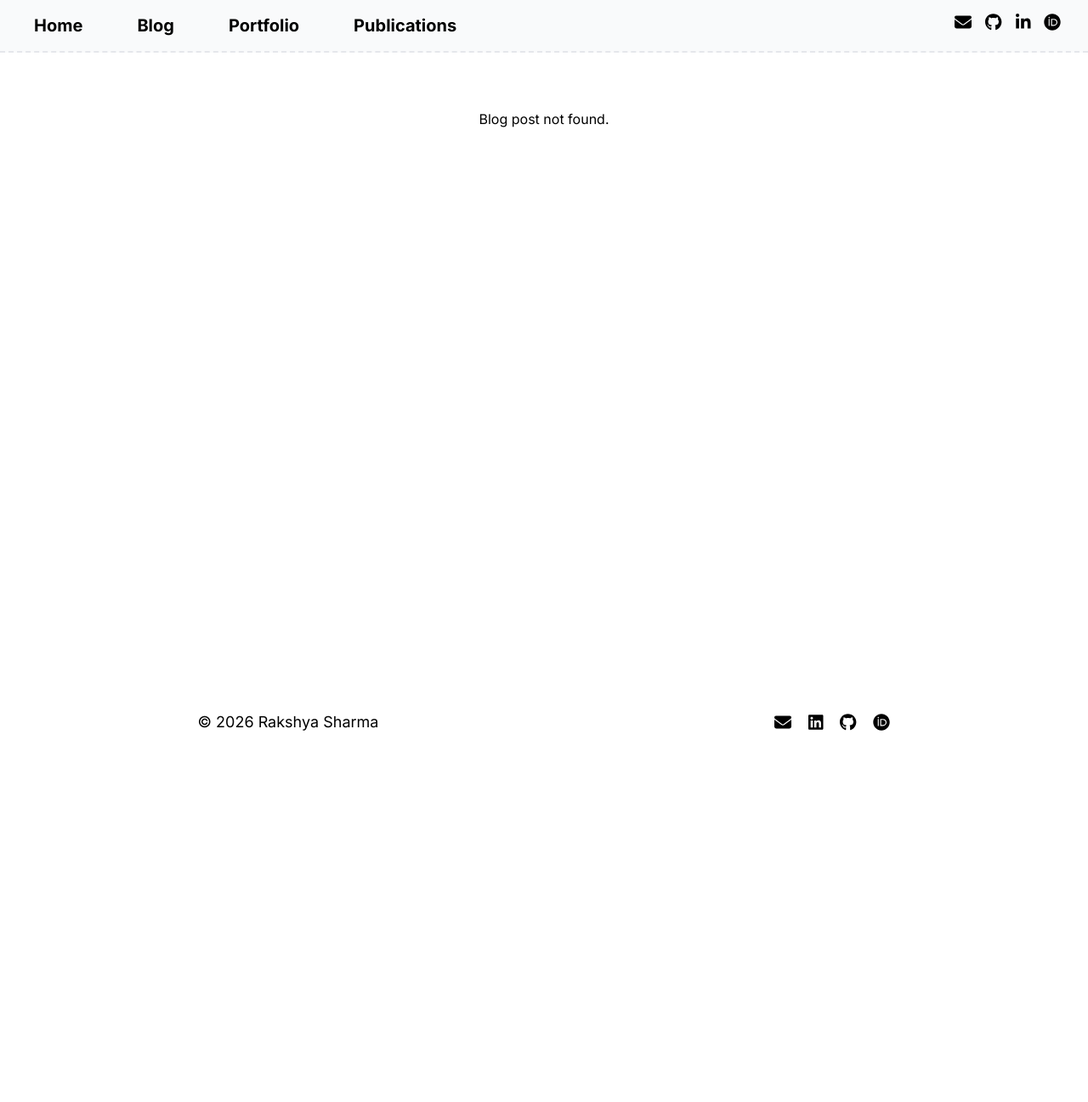
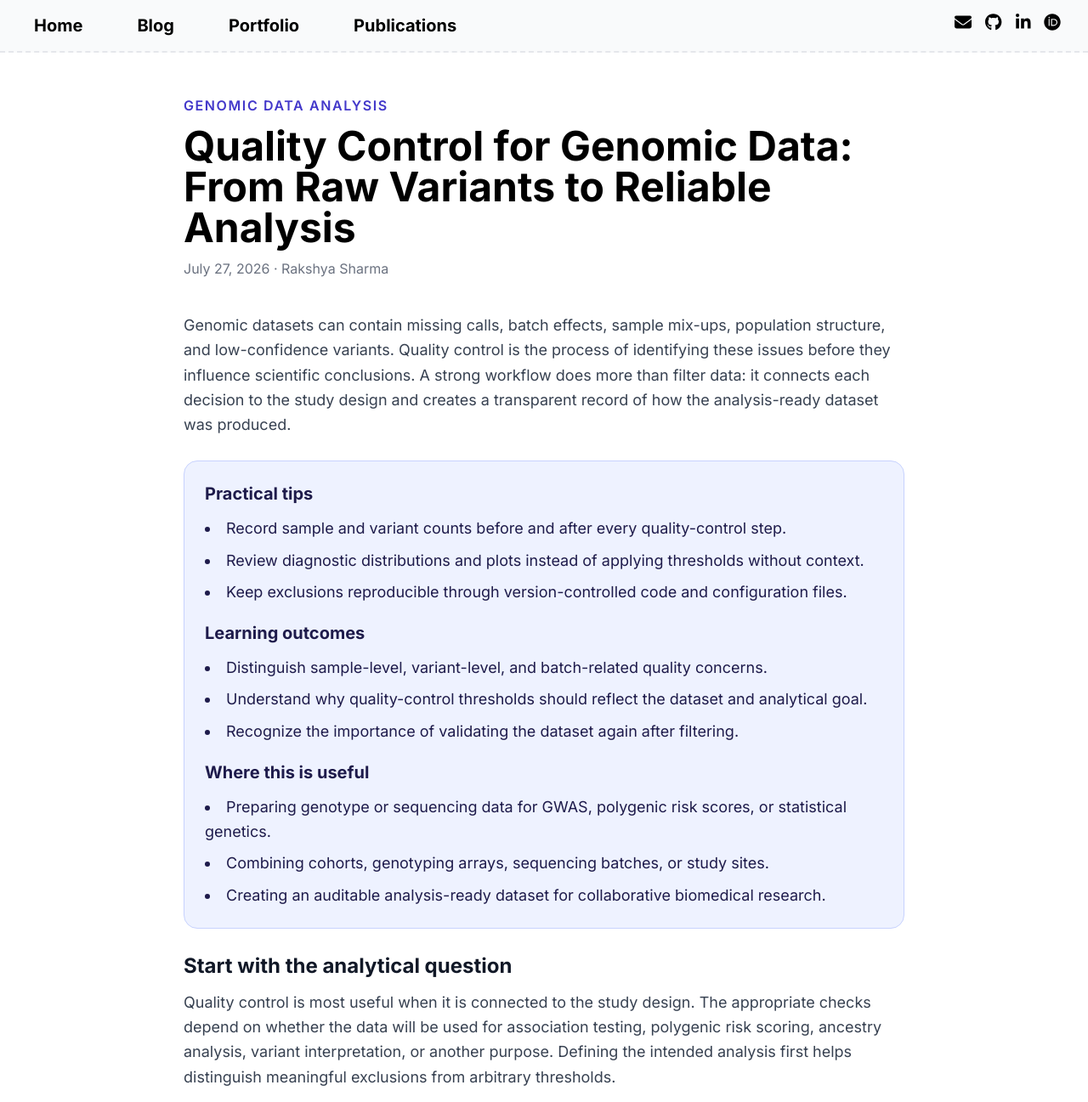
Before and after one commit to codewithrakshya/RakshyaSharma, a React (Create React App) app: page /blog/genomic-data-quality-control in a window 1280 px wide. Before the commit this address had no page. Shown: the top 1297 px of the page at 85% size. Before the commit the page ends 884 px from the top, so only its background shows below. Built offline with nearby package versions, Linux system fonts and the light colour scheme.

Commit message:
Add genomic data quality article

```diff
--- a/src/pages/Blogs/BlogArticle.js
+++ b/src/pages/Blogs/BlogArticle.js
@@ -3,6 +3,7 @@ import React from "react";
 const BlogArticle = ({
   category,
   title,
+  date = "July 2026",
   introduction,
   sections,
   tips = [],
@@ -15,7 +16,7 @@ const BlogArticle = ({
     </p>
     <h1 className="mt-3 text-4xl font-bold md:text-5xl">{title}</h1>
     <p className="mt-3 text-gray-500">
-      July 2026 · Rakshya Sharma
+      {date} · Rakshya Sharma
     </p>
 
     <div className="mt-10 space-y-7 text-lg leading-relaxed text-gray-700">
--- a/src/pages/Blogs/BlogPost.js
+++ b/src/pages/Blogs/BlogPost.js
@@ -3,6 +3,7 @@ import HarmonizingBiomedicalData from "./HarmonizingBiomedicalData";
 import PolygenicRiskScores from "./PolygenicRiskScores";
 import SnakemakeOnHPC from "./SnakemakeOnHPC";
 import MendelianRandomization from "./MendelianRandomization";
+import GenomicDataQualityControl from "./GenomicDataQualityControl";
 import { useParams } from "react-router-dom";
 import React from "react";
 
@@ -12,6 +13,7 @@ const blogComponents = {
   "understanding-polygenic-risk-scores": PolygenicRiskScores,
   "snakemake-on-hpc": SnakemakeOnHPC,
   "mendelian-randomization-basics": MendelianRandomization,
+  "genomic-data-quality-control": GenomicDataQualityControl,
 };
 
 const BlogPost = () => {
--- /dev/null
+++ b/src/pages/Blogs/GenomicDataQualityControl.js
@@ -0,0 +1,52 @@
+import React from "react";
+import BlogArticle from "./BlogArticle";
+
+const sections = [
+  {
+    heading: "Start with the analytical question",
+    body: "Quality control is most useful when it is connected to the study design. The appropriate checks depend on whether the data will be used for association testing, polygenic risk scoring, ancestry analysis, variant interpretation, or another purpose. Defining the intended analysis first helps distinguish meaningful exclusions from arbitrary thresholds.",
+  },
+  {
+    heading: "Evaluate samples and variants separately",
+    body: "Sample-level checks can reveal high missingness, unexpected relatedness, ancestry outliers, sex discrepancies, or contamination. Variant-level checks often include call rate, allele frequency, Hardy–Weinberg equilibrium, imputation quality, and consistency across batches. Examining both levels prevents a small number of problematic samples or variants from distorting downstream results.",
+  },
+  {
+    heading: "Look for technical structure",
+    body: "Batch, array, sequencing center, processing date, and study site can introduce patterns unrelated to biology. Comparing missingness, allele frequencies, and principal components across technical groups can expose these effects. Technical covariates may need to be modeled, corrected, or investigated before datasets are combined.",
+  },
+  {
+    heading: "Document every decision",
+    body: "A reliable quality-control workflow records the original sample and variant counts, the threshold used at each step, and the number of records removed. Version-controlled code, summary tables, and diagnostic plots make exclusions auditable and allow the same process to be applied consistently when new data arrive.",
+  },
+  {
+    heading: "Validate the analysis-ready dataset",
+    body: "Quality control does not end after filtering. Recalculate summary statistics, inspect principal components and distributions, confirm identifiers and genome build, and verify that expected samples and variants remain. These final checks establish a trustworthy starting point for downstream inference.",
+  },
+];
+
+const GenomicDataQualityControl = () => (
+  <BlogArticle
+    category="Genomic Data Analysis"
+    title="Quality Control for Genomic Data: From Raw Variants to Reliable Analysis"
+    date="July 27, 2026"
+    introduction="Genomic datasets can contain missing calls, batch effects, sample mix-ups, population structure, and low-confidence variants. Quality control is the process of identifying these issues before they influence scientific conclusions. A strong workflow does more than filter data: it connects each decision to the study design and creates a transparent record of how the analysis-ready dataset was produced."
+    tips={[
+      "Record sample and variant counts before and after every quality-control step.",
+      "Review diagnostic distributions and plots instead of applying thresholds without context.",
+      "Keep exclusions reproducible through version-controlled code and configuration files.",
+    ]}
+    learningOutcomes={[
+      "Distinguish sample-level, variant-level, and batch-related quality concerns.",
+      "Understand why quality-control thresholds should reflect the dataset and analytical goal.",
+      "Recognize the importance of validating the dataset again after filtering.",
+    ]}
+    useCases={[
+      "Preparing genotype or sequencing data for GWAS, polygenic risk scores, or statistical genetics.",
+      "Combining cohorts, genotyping arrays, sequencing batches, or study sites.",
+      "Creating an auditable analysis-ready dataset for collaborative biomedical research.",
+    ]}
+    sections={sections}
+  />
+);
+
+export default GenomicDataQualityControl;
--- a/src/pages/Blogs/blog.json
+++ b/src/pages/Blogs/blog.json
@@ -33,5 +33,12 @@
     "date": "July 2026",
     "category": "Genetic Epidemiology",
     "excerpt": "The core assumptions, analytical steps, and sensitivity checks behind Mendelian randomization studies."
+  },
+  {
+    "id": "genomic-data-quality-control",
+    "title": "Quality Control for Genomic Data: From Raw Variants to Reliable Analysis",
+    "date": "July 27, 2026",
+    "category": "Genomic Data Analysis",
+    "excerpt": "A practical framework for identifying sample, variant, and batch-level problems before they influence downstream biomedical analyses."
   }
 ]
```
